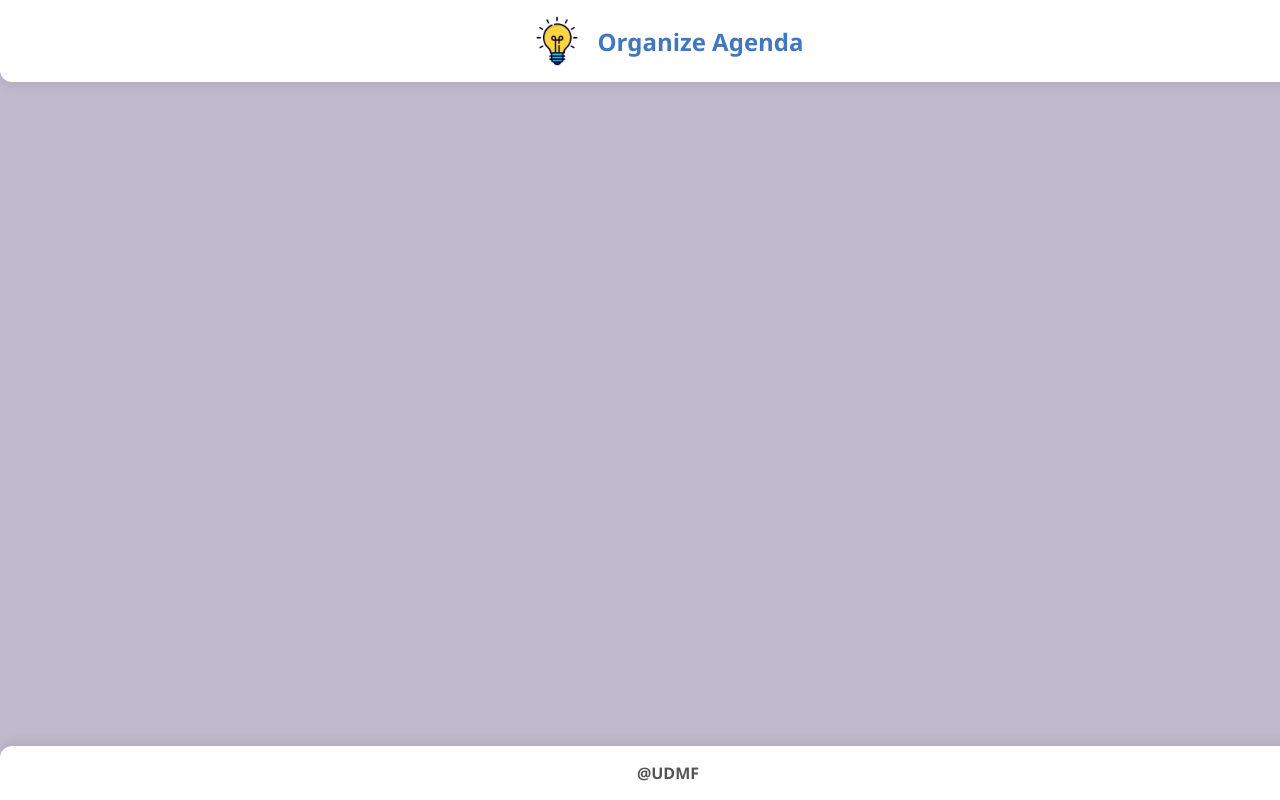
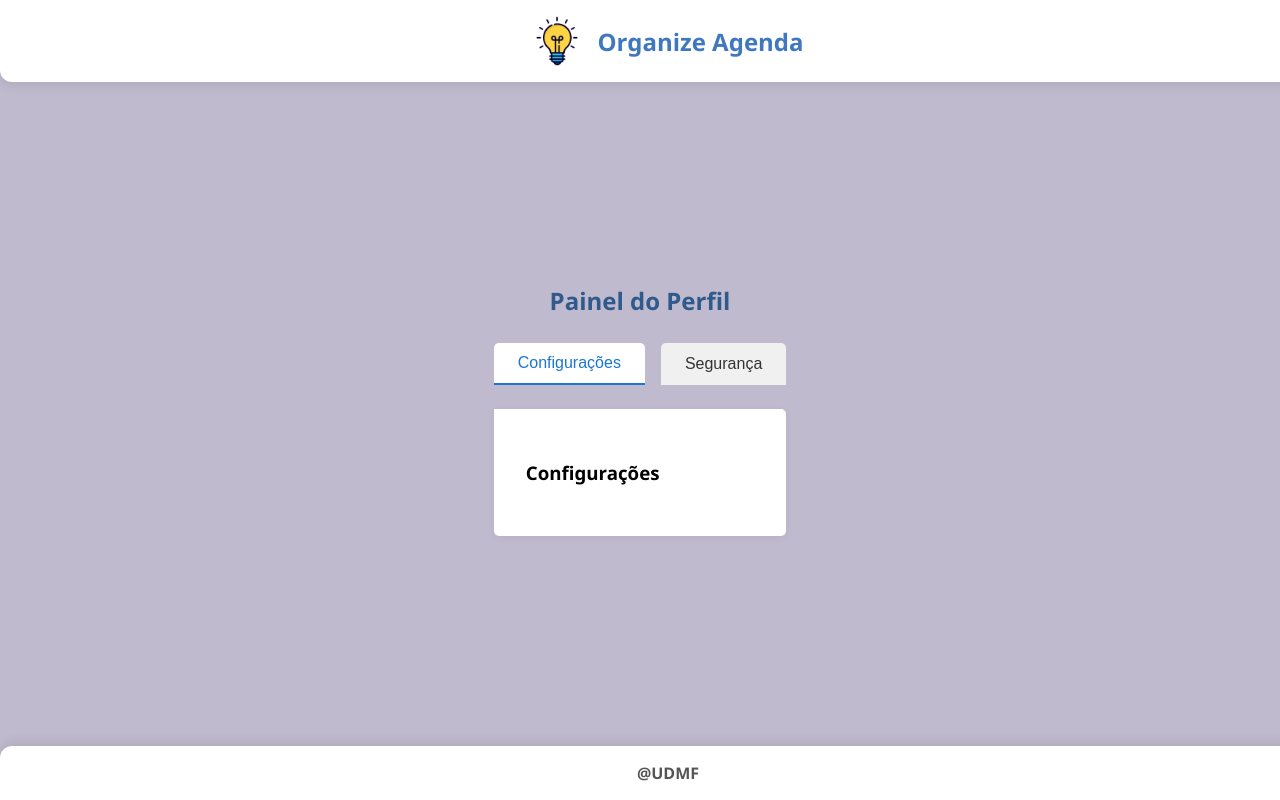
Before and after one commit to CS-PI-2025-umdiameformo/front-end, a React (Create React App) app: page /perfil in a window 1280 px wide. Built offline with nearby package versions, Linux system fonts and the light colour scheme.

Commit message:
Feat/Exclusao-de-conta

```diff
--- a/src/App.js
+++ b/src/App.js
@@ -1,3 +1,4 @@
+
 import { BrowserRouter, Route, Routes } from "react-router-dom";
 import "./App.css";
 import Header from "./components/header/header";
@@ -8,6 +9,7 @@ import CadastroUsuario from "./pages/cadastroUsuario/cadastroUsuario";
 import LoginUsuario from "./pages/loginUsuario/loginUsuario";
 import Agendamento from "./pages/agendamento/agendamento";
 import RecuperacaoSenha from "./pages/recuperacaoSenha/recuperacaoSenha";
+import Perfil from "./pages/perfil/perfil";
 
 function App() {
   return (
@@ -22,6 +24,7 @@ function App() {
           <Route path="/agendamento" element={<Agendamento />} />
           <Route path="/loginUsuario" Component={LoginUsuario} />
           <Route path="/recuperar-senha" Component={RecuperacaoSenha} />
+          <Route path="/perfil" Component={Perfil} />
         </Routes>
       </BrowserRouter>
       <Footer />
--- /dev/null
+++ b/src/pages/perfil/configuracoes.jsx
@@ -0,0 +1,12 @@
+import React from 'react';
+import '../perfil/perfil.css';
+
+const Configuracoes = () => {
+  return (
+    <div className="aba-configuracoes">
+      <h3>Configurações</h3>
+    </div>
+  );
+};
+
+export default Configuracoes;
--- /dev/null
+++ b/src/pages/perfil/perfil.css
@@ -0,0 +1,115 @@
+.perfil-container {
+  padding: 2rem;
+}
+
+.perfil-abas {
+  display: flex;
+  gap: 1rem;
+  margin-bottom: 1.5rem;
+}
+
+.aba {
+  background: #f0f0f0;
+  border: none;
+  padding: 0.7rem 1.5rem;
+  border-radius: 5px 5px 0 0;
+  cursor: pointer;
+  font-weight: 500;
+  color: #333;
+  transition: background 0.2s;
+}
+
+.aba.ativa {
+  background: #fff;
+  border-bottom: 2px solid #1976d2;
+  color: #1976d2;
+}
+
+.perfil-conteudo-aba {
+  background: #fff;
+  border-radius: 0 5px 5px 5px;
+  box-shadow: 0 2px 8px rgba(0,0,0,0.05);
+  padding: 2rem;
+}
+
+.btn-excluir-conta {
+  background: #d32f2f;
+  color: #fff;
+  border: none;
+  padding: 0.8rem 2rem;
+  border-radius: 5px;
+  font-size: 1rem;
+  font-weight: bold;
+  cursor: pointer;
+  margin-top: 2rem;
+  transition: background 0.2s;
+}
+.btn-excluir-conta:hover {
+  background: #b71c1c;
+}
+
+.modal-excluir-overlay {
+  position: fixed;
+  top: 0;
+  left: 0;
+  width: 100vw;
+  height: 100vh;
+  background: rgba(0,0,0,0.4);
+  display: flex;
+  align-items: center;
+  justify-content: center;
+  z-index: 1000;
+}
+
+.modal-excluir {
+  background: #fff;
+  padding: 2rem 2.5rem;
+  border-radius: 8px;
+  box-shadow: 0 4px 24px rgba(0,0,0,0.15);
+  max-width: 400px;
+  width: 100%;
+  text-align: center;
+}
+.modal-excluir input {
+  width: 80%;
+  padding: 0.6rem;
+  margin: 1rem 0;
+  border: 1px solid #ccc;
+  border-radius: 4px;
+  font-size: 1rem;
+}
+.modal-botoes {
+  display: flex;
+  justify-content: space-between;
+  gap: 1rem;
+}
+.btn-cancelar {
+  background: #eee;
+  color: #333;
+  border: none;
+  padding: 0.7rem 1.5rem;
+  border-radius: 5px;
+  cursor: pointer;
+  font-weight: 500;
+}
+.btn-confirmar-excluir {
+  background: #d32f2f;
+  color: #fff;
+  border: none;
+  padding: 0.7rem 1.5rem;
+  border-radius: 5px;
+  cursor: pointer;
+  font-weight: 500;
+  transition: background 0.2s;
+}
+.btn-confirmar-excluir:disabled {
+  background: #f8bbbb;
+  cursor: not-allowed;
+}
+
+.processando-exclusao {
+  padding: 2rem 0;
+  font-size: 1.1rem;
+  color: #1976d2;
+  font-weight: 500;
+}
--- /dev/null
+++ b/src/pages/perfil/perfil.jsx
@@ -0,0 +1,35 @@
+
+import React, { useState } from 'react';
+import './perfil.css';
+import Configuracoes from './configuracoes';
+import Seguranca from './seguranca';
+
+const Perfil = () => {
+  const [abaAtiva, setAbaAtiva] = useState('configuracoes');
+
+  return (
+    <div className="perfil-container">
+      <h2>Painel do Perfil</h2>
+      <div className="perfil-abas">
+        <button
+          className={abaAtiva === 'configuracoes' ? 'aba ativa' : 'aba'}
+          onClick={() => setAbaAtiva('configuracoes')}
+        >
+          Configurações
+        </button>
+        <button
+          className={abaAtiva === 'seguranca' ? 'aba ativa' : 'aba'}
+          onClick={() => setAbaAtiva('seguranca')}
+        >
+          Segurança
+        </button>
+      </div>
+      <div className="perfil-conteudo-aba">
+        {abaAtiva === 'configuracoes' && <Configuracoes />}
+        {abaAtiva === 'seguranca' && <Seguranca />}
+      </div>
+    </div>
+  );
+};
+
+export default Perfil;
--- /dev/null
+++ b/src/pages/perfil/seguranca.jsx
@@ -0,0 +1,83 @@
+
+
+import React, { useState } from 'react';
+import { useNavigate } from 'react-router-dom';
+import LocalStorageUDMF from '../../utils/LocalStorageUDMF';
+import '../perfil/perfil.css';
+
+const Seguranca = () => {
+
+  const [showModal, setShowModal] = useState(false);
+  const [confirmText, setConfirmText] = useState("");
+  const [processando, setProcessando] = useState(false);
+  const navigate = useNavigate();
+
+  const handleDelete = () => {
+    setProcessando(true);
+    setTimeout(() => {
+      const storage = new LocalStorageUDMF();
+      storage.clear();
+      setProcessando(false);
+      setShowModal(false);
+      alert('Conta excluída com sucesso!');
+      navigate('/');
+    }, 1500);
+  };
+
+  return (
+    <div className="aba-seguranca">
+      <h3>Segurança</h3>
+      <button
+        className="btn-excluir-conta"
+        onClick={() => setShowModal(true)}
+      >
+        Excluir Conta
+      </button>
+
+      {showModal && (
+        <div className="modal-excluir-overlay">
+          <div className="modal-excluir">
+            {processando ? (
+              <div className="processando-exclusao">
+                <p>Processando exclusão...</p>
+              </div>
+            ) : (
+              <>
+                <h4>Tem certeza que deseja excluir sua conta?</h4>
+                <p>Esta ação é <b>irreversível</b>. Digite <b>EXCLUIR</b> para confirmar.</p>
+                <input
+                  type="text"
+                  value={confirmText}
+                  onChange={e => setConfirmText(e.target.value)}
+                  placeholder="Digite EXCLUIR"
+                  autoFocus
+                />
+                <div className="modal-botoes">
+                  <button
+                    className="btn-cancelar"
+                    onClick={() => {
+                      setShowModal(false);
+                      setConfirmText("");
+                    }}
+                    disabled={processando}
+                  >
+                    Cancelar
+                  </button>
+                  <button
+                    className="btn-confirmar-excluir"
+                    disabled={confirmText !== "EXCLUIR" || processando}
+                    onClick={handleDelete}
+                  >
+                    Confirmar Exclusão
+                  </button>
+                </div>
+              </>
+            )}
+          </div>
+        </div>
+      )}
+    </div>
+  );
+};
+
+export default Seguranca;
--- a/src/utils/LocalStorageUDMF.js
+++ b/src/utils/LocalStorageUDMF.js
@@ -31,4 +31,7 @@ class LocalStorageUDMF {
         //     }
         // }
     }
+
 }
+
+export default LocalStorageUDMF;
```
